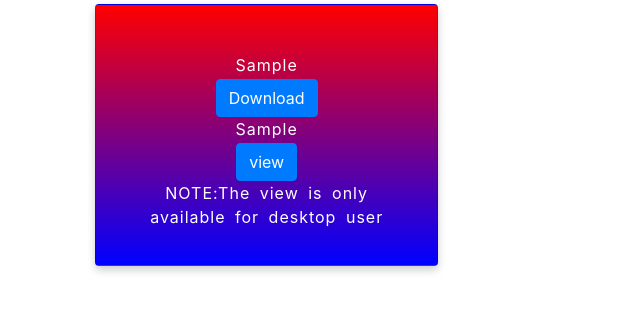
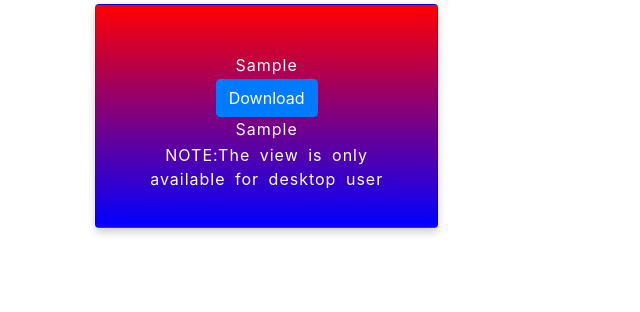
Before and after one commit to programmer262/Mozad, a Django app: page / in a window 1280 px wide. Shown: the part 107-419 px from the top of the page, without its empty margins (0-640 px from the left). Run offline with Django 3.2, Linux system fonts and the light colour scheme; tables that the repository leaves empty hold one stand-in row (values such as "Sample post"); some libraries are stand-ins or nearby versions.

Commit message:
Update docfiles.html

```diff
--- a/templates/docfiles.html
+++ b/templates/docfiles.html
@@ -13,7 +13,7 @@
         <a href="{{cour.document}}"><button class="btn btn-primary">Download</button></a>
          <p class="card-text">{{cour.partie}}</p>
 
-        <a href="{% url 'view' cour.id %}" target="_blank"><button class="btn btn-primary">view</button></a>
+
 
         <p class="card-text">NOTE:The view is only available for desktop user</p>
       </div>
```
